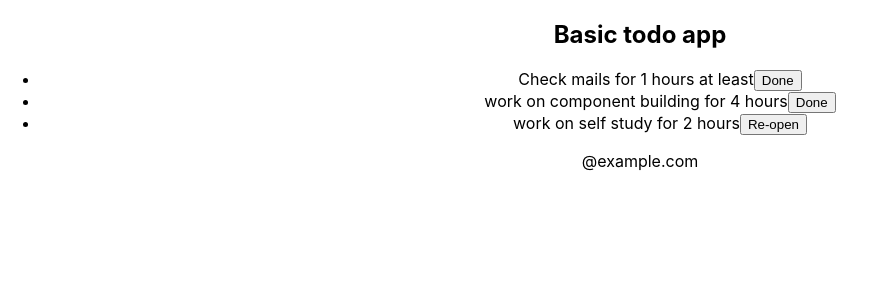
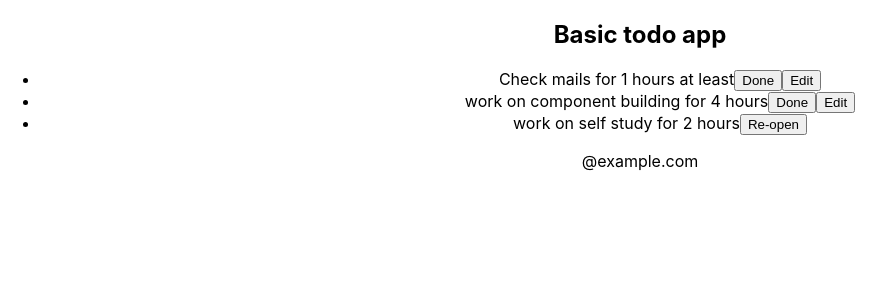
Before and after one commit to pervezalam777/todo, a React (Create React App) app: page / in a window 1280 px wide. Shown: the top 300 px of the page, without its empty margins (0-895 px from the left). Built offline with nearby package versions, Linux system fonts and the light colour scheme.

Commit message:
Edit todo item with uncontrolled form element

```diff
--- a/src/App.js
+++ b/src/App.js
@@ -1,5 +1,4 @@
 import TODO from './todo';
-import './learnings'
 import './App.css';
 
 function App() {
--- a/src/todo/components/TodoItemComponent.js
+++ b/src/todo/components/TodoItemComponent.js
@@ -1,11 +1,25 @@
 import React from 'react';
 
 function TodoItemComponent(props) {
-  const {id, desc, state, onDone: handleDone, onReopen: handleReopen} = props;
+  const {
+    id,
+    desc,
+    state,
+    mode,
+    onDone: handleDone,
+    onReopen: handleReopen,
+    onEdit: handleEdit,
+    onSave: handleSave
+  } = props;
 
   function renderActions() {
     if(state === 'active') {
-      return <button id={id} onClick={handleDone}>Done</button>
+      return (
+        <>
+          <button id={id} onClick={handleDone}>Done</button>
+          <button id={id} onClick={handleEdit}>Edit</button>
+        </>
+      )
     }
     if(state === 'inactive') {
       return <button id={id} onClick={handleReopen}>Re-open</button>
@@ -21,10 +35,27 @@ function TodoItemComponent(props) {
     return classes;
   }
 
+  function renderMode() {
+    if(mode === 'block'){
+      return (
+        <>
+          <span className={getClasses()}>{desc}</span>
+          {renderActions()}
+        </>
+      )
+    } else if(mode === 'edit') {
+      return (
+        <>
+          <input type="text" defaultValue={desc} id={`${id}-text`} />
+          <button id={id} onClick={handleSave}>Save</button>
+        </>
+      )
+    }
+  }
+
   return (
     <li id={id}>
-      <span className={getClasses()}>{desc}</span>
-      {renderActions()}
+      {renderMode()}
     </li>
   )
 }
--- a/src/todo/components/TodoListContainerComponent.js
+++ b/src/todo/components/TodoListContainerComponent.js
@@ -5,78 +5,69 @@ import { data as listInputData } from '../data';
 import TodoItemComponent from './TodoItemComponent';
 
 function TodoListContainerComponent() {
-  const [stateData , fnToChangeStateData] = useState(listInputData); // React.useState(/* initial state */)
-  // const useStateOutput = useState(listInputData);
-  // const stateData = useStateOutput[0]
-  // const fnToChangeStateData = useStateOutput[1]
-  console.log('re-render: TodoListContainerComponent')
-
-  // useEffect(() => {
-  //   setTimeout(() => {
-  //     fnToChangeStateData([
-  //       ...stateData,
-  //       { id: 4, desc:'My revision time will at 9:00 pm everyday', state: 'active'},
-  //     ])
-  //   }, 2000)
-  // }, [])
-
+  const [stateData , fnToChangeStateData] = useState(listInputData);
   function renderListItems() {
     return stateData.map((todoItem) => {
       return (
-        <TodoItemComponent key={todoItem.id} {...todoItem} onDone={handleDone} onReopen={handleReopen} />
-        /**
-         * or
-         * <TodoItemComponent
-         *  id={todoItem.id}
-         *  desc={todoItem.desc}
-         *  state={todoItem.state}
-         * />
-         */
+        <TodoItemComponent
+          key={todoItem.id}
+          {...todoItem}
+          onDone={handleDone}
+          onReopen={handleReopen}
+          onEdit={handleEdit}
+          onSave={handleSave}
+        />
       )
     })
   }
 
   function handleDone(eventObject) {
-    //console.log('event object targe id is', eventObject.target.id);
     const { target : { id }} = eventObject;
-    //const id = eventObject.target.id; // same as above
+    handleStateChange(id, 'inactive');
+  }
+
+  function handleReopen(eventObject) {
+    const { target : { id }} = eventObject;
+    handleStateChange(id, 'active');
+  }
+
+  function handleStateChange(id, state) {
     const newState = stateData.map((item) => {
-      if(item.id == id) {
-        return { ...item, state:'inactive' }
+      if(item.id.toString() === id.toString()) {
+        return { ...item, state }
       }
       return item;
     });
-    // newState and stateData object are not same reference object
-    // that is why react change detection cycle will trigger and
-    // update the UI
     fnToChangeStateData(newState);
   }
 
-  function handleReopen(eventObject) {
-    //console.log('event object targe id is', eventObject.target.id);
+  function handleEdit(eventObject) {
     const { target : { id }} = eventObject;
-    //const id = eventObject.target.id; // same as above
     const newState = stateData.map((item) => {
-      //TODO: resolve this with ===
-      if(item.id == id) {
-        return { ...item, state:'active' }
+      if(item.id.toString() === id.toString()) {
+        return { ...item, mode:'edit' }
       }
       return item;
     });
-    // newState and stateData object are not same reference object
-    // that is why react change detection cycle will trigger and
-    // update the UI
     fnToChangeStateData(newState);
   }
 
-  //TODO: as handleDone and handleReopen function are almost identical
-  // so create a third function that will keep the identical code inside.
-  // handleDone and handleReopen will call that function with required argument
+  function handleSave(eventObject) {
+    const { target : { id }} = eventObject;
+    const textInputElement = document.getElementById(`${id}-text`)
+    const desc = textInputElement.value;
+    const newState = stateData.map((item) => {
+      if(item.id.toString() === id.toString()) {
+        return { ...item, mode:'block', desc }
+      }
+      return item;
+    });
+    fnToChangeStateData(newState);
+  }
 
   return (
     <ul>
       {
-        // Javascript code goes here
         renderListItems()
       }
     </ul>
--- a/src/todo/data/index.js
+++ b/src/todo/data/index.js
@@ -1,7 +1,7 @@
 export const data = [
-  { id: 1, desc:'Check mails for 1 hours at least', state: 'active'},
-  { id: 2, desc:'work on component building for 4 hours', state: 'active'},
-  { id: 3, desc:'work on self study for 2 hours', state: 'inactive'}
+  { id: 1, desc:'Check mails for 1 hours at least', state: 'active', mode: 'block'},
+  { id: 2, desc:'work on component building for 4 hours', state: 'active', mode: 'block'},
+  { id: 3, desc:'work on self study for 2 hours', state: 'inactive', mode: 'block'}
 ]
 
 
```
Also changed, not shown: 1 other file (tests, documents, lock files or other folders).
